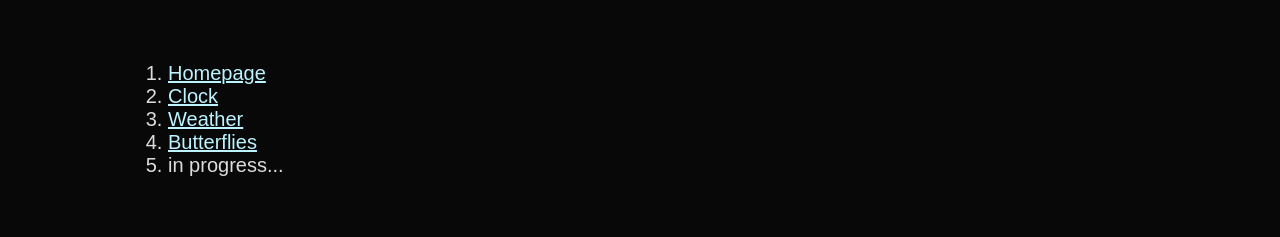
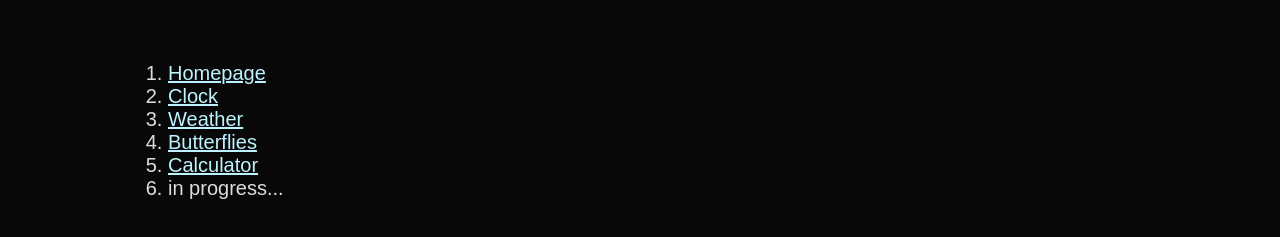
Before and after one commit to msoomro/msoomro.github.io, a plain HTML site: page index.html in a window 1280 px wide. Shown: the part 211-448 px from the top of the page. Drawn offline with Linux system fonts and the light colour scheme.

Commit message:
Update homepage to display link to project 5: calculator

```diff
--- a/index.html
+++ b/index.html
@@ -21,6 +21,7 @@
 				<li><a href="2-clock/index.html">Clock</a></li>
 				<li><a href="3-weather/index.html">Weather</a></li>
 				<li><a href="4-butterflies/index.html">Butterflies</a></li>
+				<li><a href="5-calculator/index.html">Calculator</a></li>
 				<li>in progress...</li>
 			</ol>
 		</p>
```
